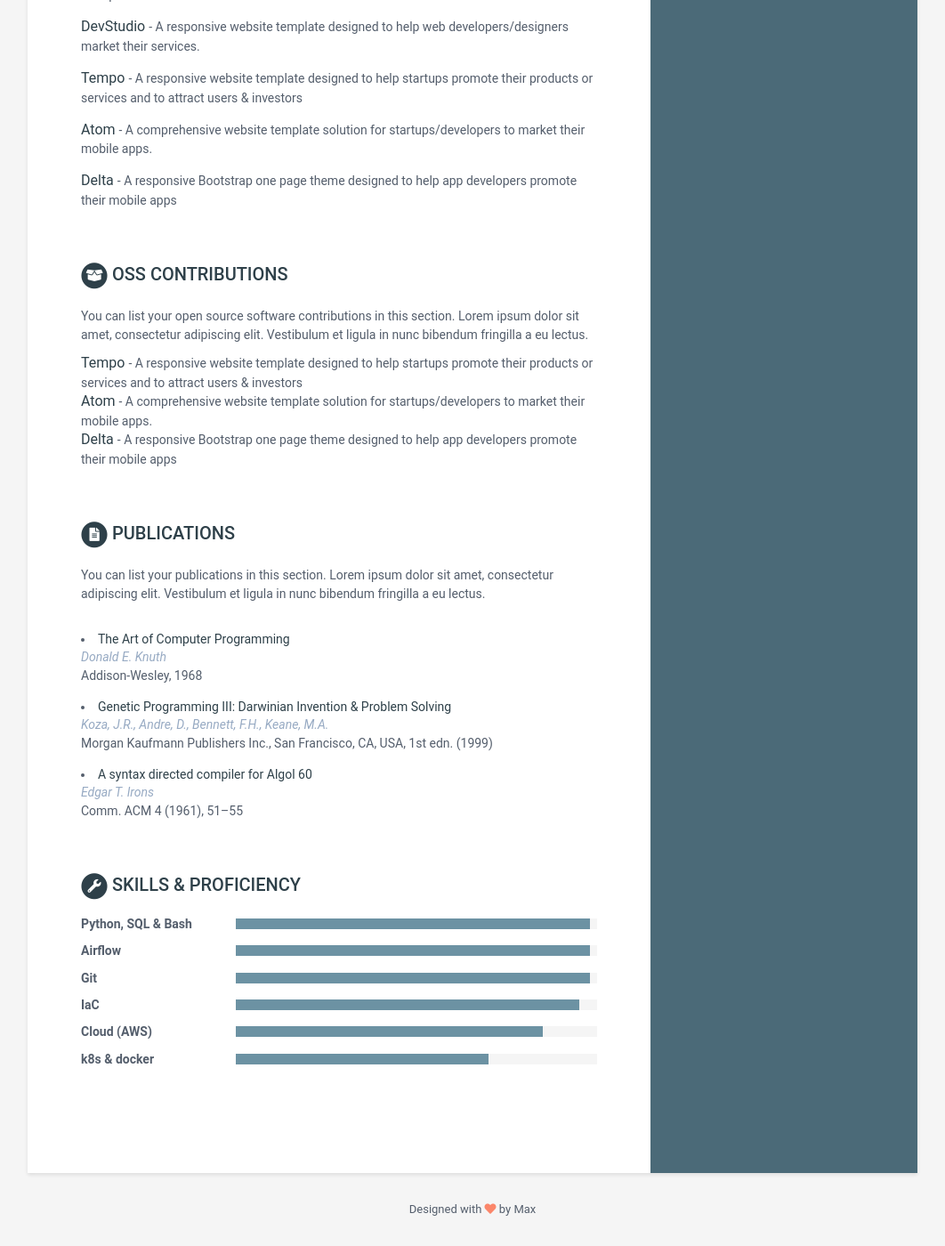
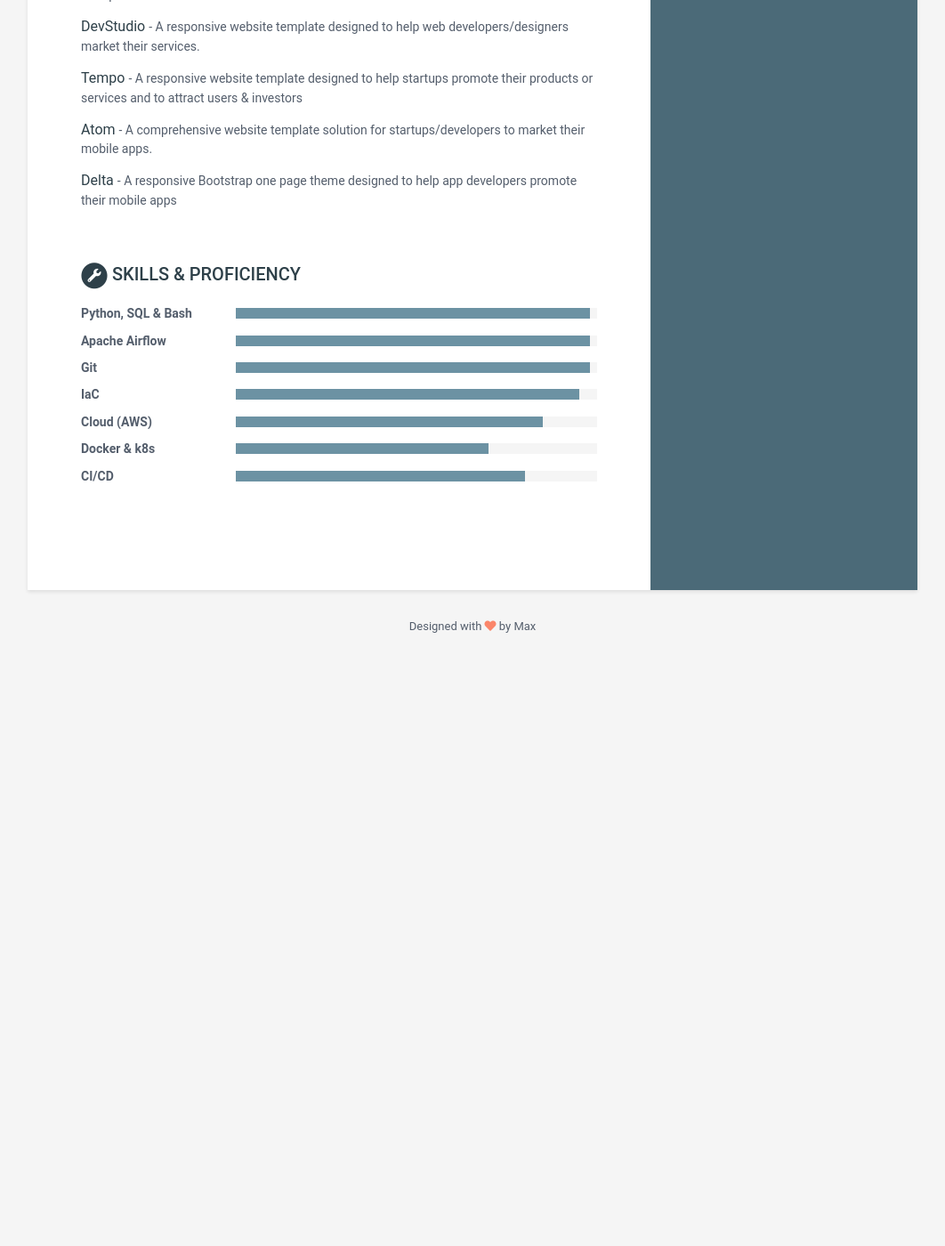
Before and after one commit to macs-devops/max-dataops, a Jekyll site: the page built from index.html, in a window 1280 px wide and 1400 px high, scrolled down 1735 px. Shown: the whole window at 89% size, without its empty margins (109-1171 px from the left). Built offline with Jekyll 4.4.1, drawn with Linux system fonts in a browser that asks for light colours; after the commit the page ends 2480 px from its top, so only the background shows below that.

Commit message:
modify data

```diff
--- a/_data/data.yml
+++ b/_data/data.yml
@@ -187,47 +187,6 @@ projects:
         link: "#"
         tagline: "A responsive Bootstrap one page theme designed to help app developers promote their mobile apps"
 
-oss:
-    title: OSS Contributions
-    intro: >
-      You can list your open source software contributions in this
-      section. Lorem ipsum dolor sit amet, consectetur adipiscing elit.
-      Vestibulum et ligula in nunc bibendum fringilla a eu lectus.
-    contributions:
-      - title: Tempo
-        link: "#"
-        tagline: "A responsive website template designed to help startups promote their products or services and to attract users &amp; investors"
-
-      - title: Atom
-        link: "#"
-        tagline: "A comprehensive website template solution for startups/developers to market their mobile apps."
-
-      - title: Delta
-        link: "#"
-        tagline: "A responsive Bootstrap one page theme designed to help app developers promote their mobile apps"
-
-publications:
-    title: Publications
-    intro: |
-      You can list your publications in this section. Lorem ipsum dolor sit
-      amet, consectetur adipiscing elit. Vestibulum et ligula in nunc
-      bibendum fringilla a eu lectus.
-    papers:
-      - title: The Art of Computer Programming
-        link: "#"
-        authors: Donald E. Knuth
-        conference: Addison-Wesley, 1968
-
-      - title: "Genetic Programming III: Darwinian Invention &amp; Problem Solving"
-        link: "#"
-        authors: Koza, J.R., Andre, D., Bennett, F.H., Keane, M.A.
-        conference: "Morgan Kaufmann Publishers Inc., San Francisco, CA, USA, 1st edn. (1999)"
-
-      - title: A syntax directed compiler for Algol 60
-        link: "#"
-        authors: Edgar T. Irons
-        conference: "Comm. ACM 4 (1961), 51–55"
-
 skills:
     title: Skills &amp; Proficiency
 
@@ -235,7 +194,7 @@ skills:
       - name: Python, SQL & Bash
         level: 98%
 
-      - name: Airflow
+      - name: Apache Airflow
         level: 98%
 
       - name: Git
@@ -247,8 +206,11 @@ skills:
       - name: Cloud (AWS)
         level: 85%
 
-      - name: k8s & docker
+      - name: Docker & k8s
         level: 70%
+
+      - name: CI/CD
+        level: 80%
 
 footer: >
     Designed with <i class="fas fa-heart"></i> by Max</a>
```
